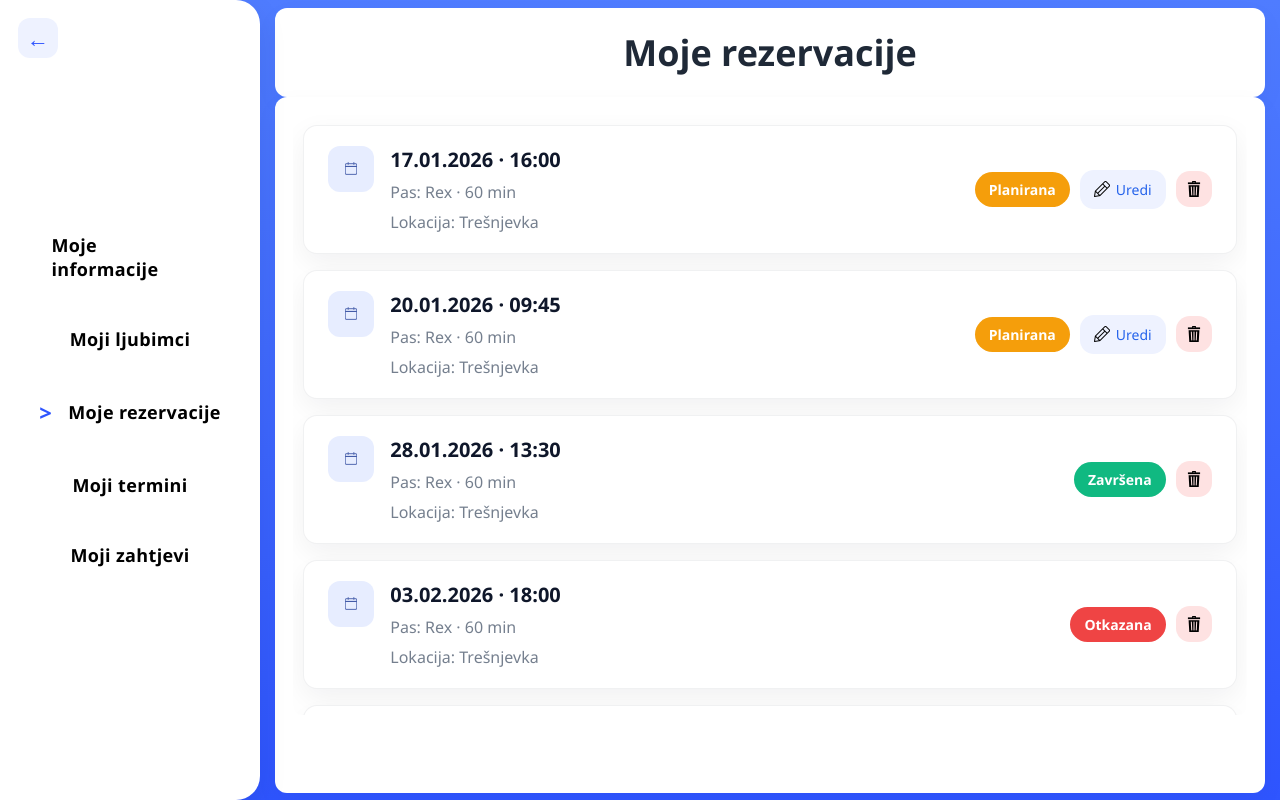
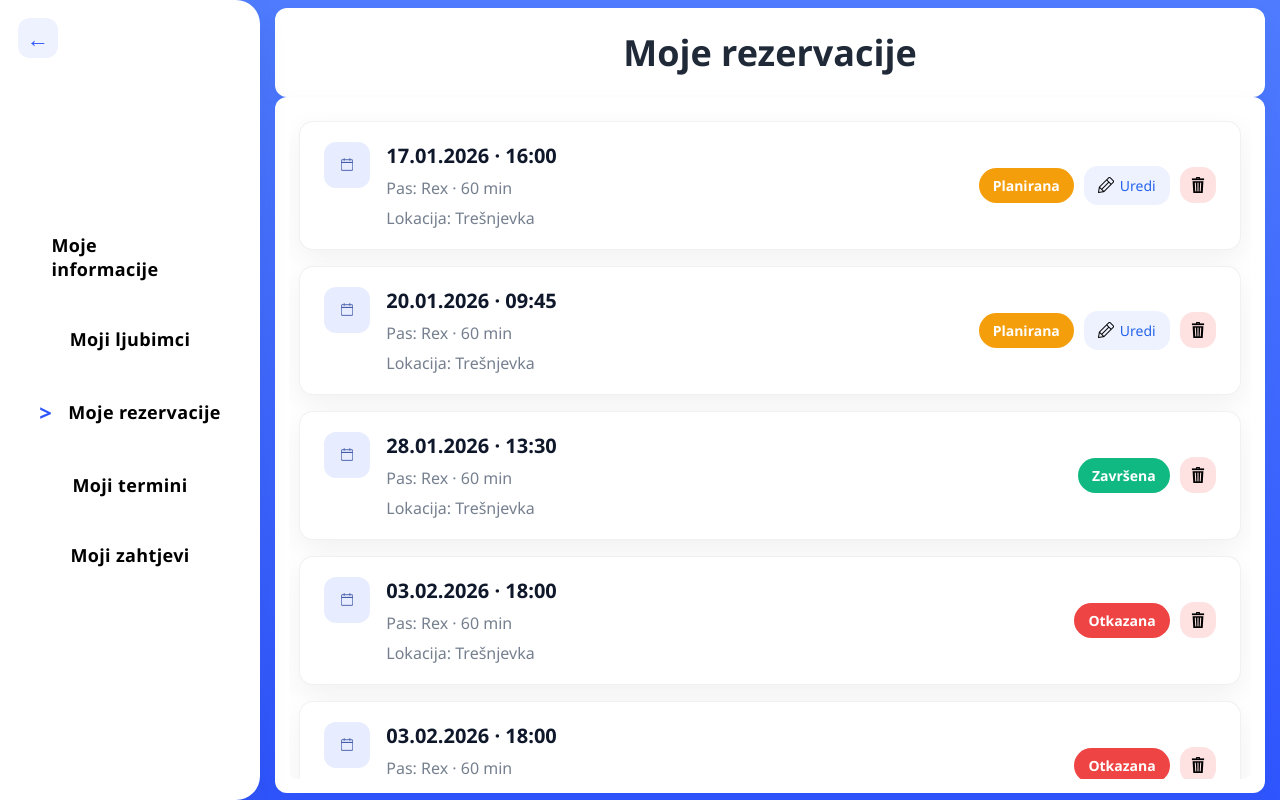
Before and after one commit to Nikolaaa777/Progi---13.4---PawPal, a React (Vite) app in the folder frontend/: page /profile/rezervacije in a window 1280 px wide. Built offline with nearby package versions, Linux system fonts and the light colour scheme; no server answers.

Commit message:
Css-ovi popravljeni

```diff
--- a/frontend/src/styles/rezervacije.css
+++ b/frontend/src/styles/rezervacije.css
@@ -140,13 +140,13 @@ body {
 	padding-bottom: 12px;
 	background: #ffffff;
 	border-radius: 12px;
-	padding: 18px;
+	padding: 14px;
 	box-shadow: 0 8px 24px rgba(15, 23, 42, 0.04);
 	overflow: hidden;
 }
 
 .Walk-Reservations__inner {
-	max-height: calc(100vh - 200px);
+	max-height: calc(100vh - 130px);
 	overflow-y: auto;
 	padding-right: 8px;
 	-webkit-overflow-scrolling: touch;
--- a/frontend/src/styles/termini.css
+++ b/frontend/src/styles/termini.css
@@ -141,7 +141,7 @@ body {
 
 /* Inner scroll area so outer container keeps rounded corners */
 .Walk-Appointments__inner {
-	max-height: calc(100vh - 200px);
+	max-height: calc(100vh - 130px);
 	overflow-y: auto;
 	padding-right: 8px;
 	-webkit-overflow-scrolling: touch;
--- a/frontend/src/styles/zahtjevi.css
+++ b/frontend/src/styles/zahtjevi.css
@@ -123,7 +123,7 @@ background-color: #e53935;
 }
 
 .Walk-Requests__inner {
-	max-height: calc(100vh - 200px);
+	max-height: calc(100vh - 130px);
 	overflow-y: auto;
 	padding-right: 8px;
 	-webkit-overflow-scrolling: touch;
```
